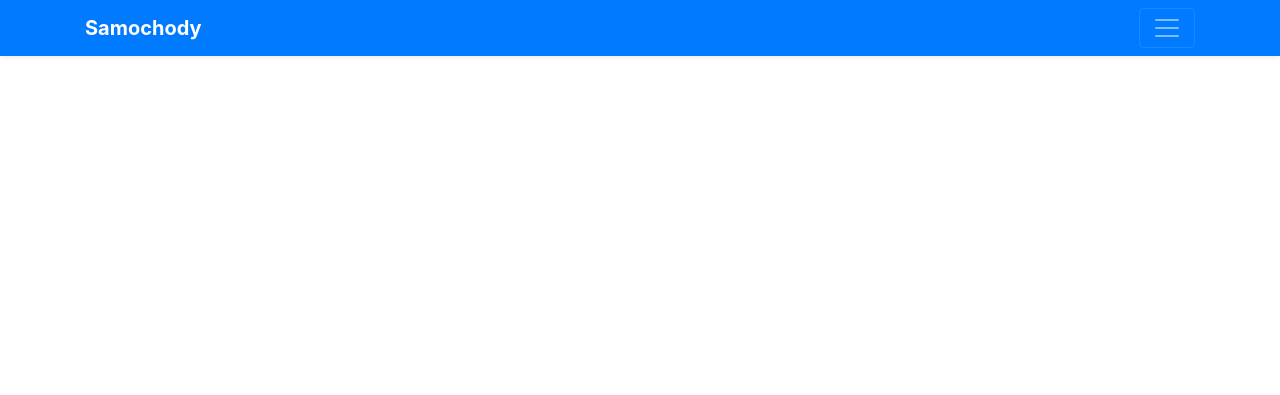
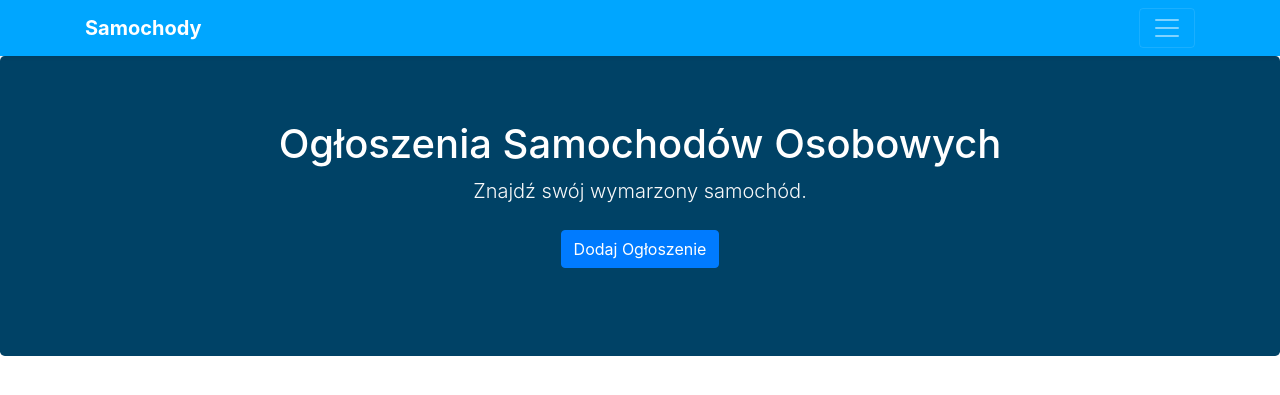
Before and after one commit to Kosaaaaa/final-project-iwb, a PHP site: page / in a window 1280 px wide. Shown: the top 395 px of the page. Run offline with PHP 8.4, Linux system fonts and the light colour scheme; some libraries are stand-ins or nearby versions.

Commit message:
add main section

```diff
--- a/css/style.css
+++ b/css/style.css
@@ -1,3 +1,7 @@
 .bg-primary {
-    background-color: #00a6ff;
+    background-color: #00a6ff !important;
 }
+
+.bg-secondary {
+    background-color: #004266 !important;
+}
--- a/index.html
+++ b/index.html
@@ -32,7 +32,17 @@
         </div>
       </header>
 
-
+      <main role="main">
+        <section class="jumbotron text-center bg-secondary">
+          <div class="container">
+            <h1 class="jumbotron-heading text-white">Ogłoszenia Samochodów Osobowych</h1>
+            <p class="lead text-light">Znajdź swój wymarzony samochód.</p>
+            <p>
+              <a href="#" class="btn btn-primary my-2">Dodaj Ogłoszenie</a>
+            </p>
+          </div>
+        </section>
+      </main>
 
     <!-- Bootstrap JS -->
     <script src="https://code.jquery.com/jquery-3.5.1.slim.min.js"></script>
```
